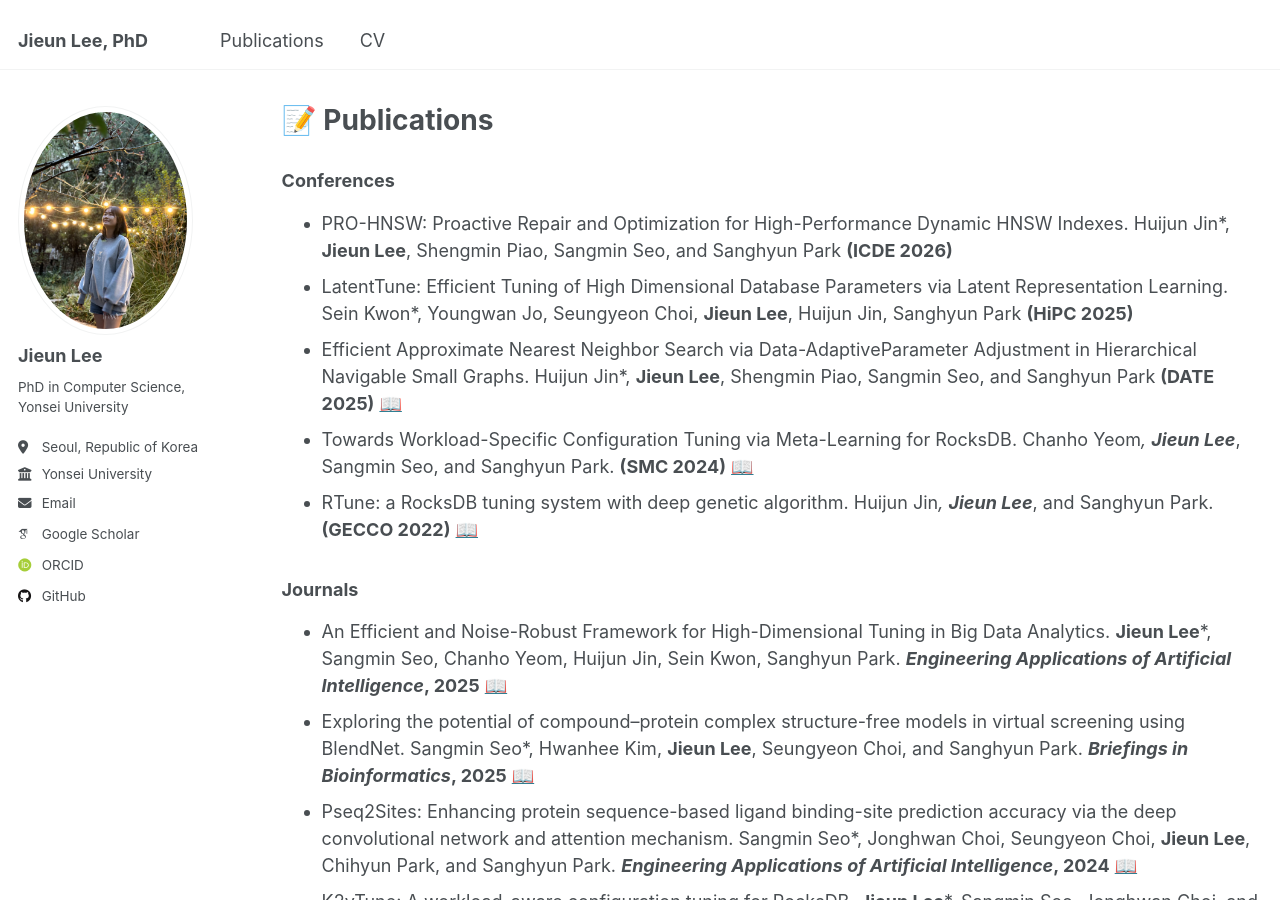
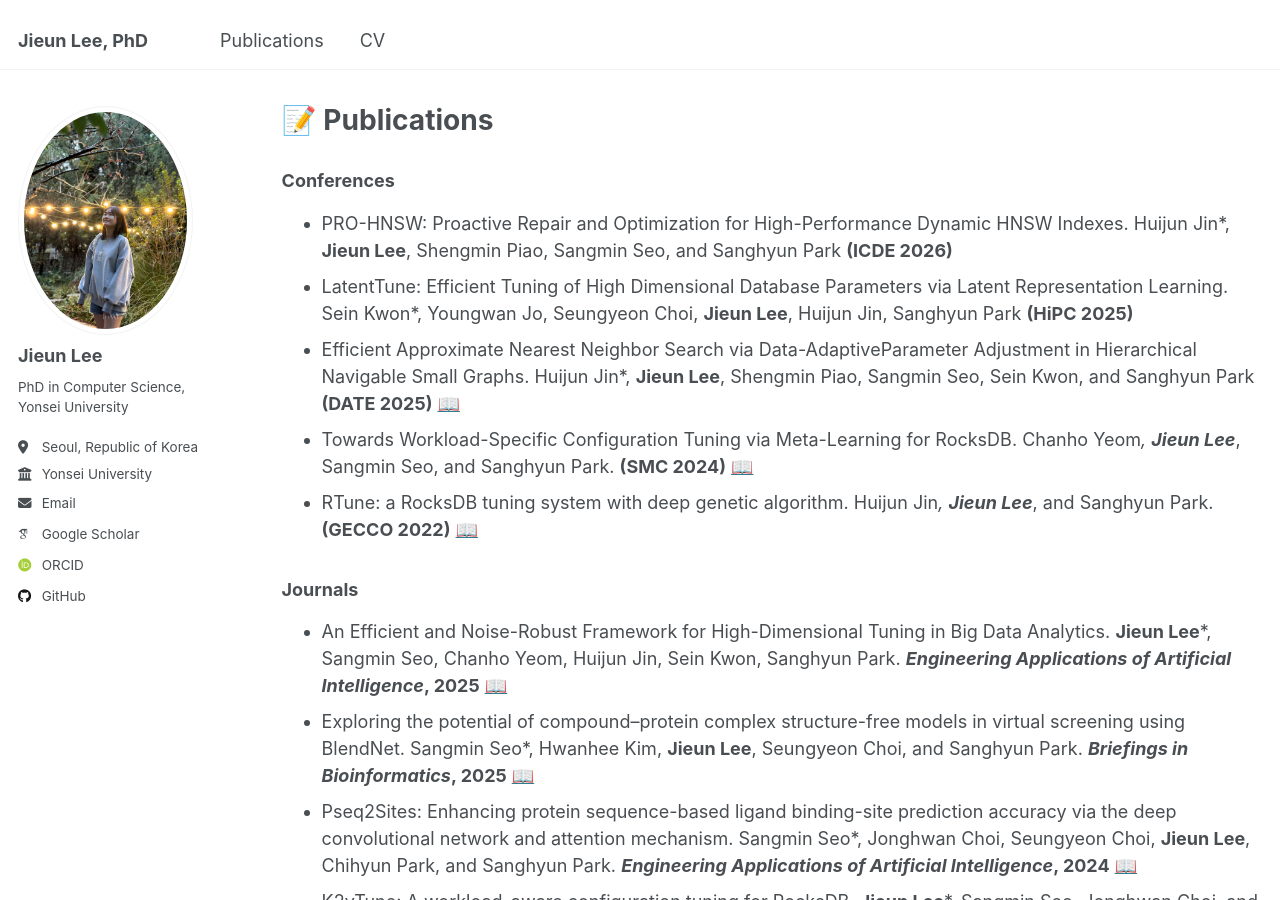
Before and after one commit to JIEUN-12/jieun-12.github.io, a Jekyll site: the page built from _pages/publications.md, in a window 1280 px wide and 900 px high. Built offline with Jekyll 4.4.1, drawn with Linux system fonts in a browser that asks for light colours; some web fonts are replaced.

Commit message:
Update publications.md

```diff
--- a/_pages/publications.md
+++ b/_pages/publications.md
@@ -8,7 +8,7 @@ author_profile: true
 ### Conferences
 * PRO-HNSW: Proactive Repair and Optimization for High-Performance Dynamic HNSW Indexes. Huijun Jin*, **Jieun Lee**, Shengmin Piao, Sangmin Seo, and Sanghyun Park **(ICDE 2026)**
 * LatentTune: Efficient Tuning of High Dimensional Database Parameters via Latent Representation Learning. Sein Kwon*, Youngwan Jo, Seungyeon Choi, **Jieun Lee**, Huijun Jin, Sanghyun Park **(HiPC 2025)**
-* Efficient Approximate Nearest Neighbor Search via Data-AdaptiveParameter Adjustment in Hierarchical Navigable Small Graphs. Huijun Jin*, **Jieun Lee**, Shengmin Piao, Sangmin Seo, and Sanghyun Park **(DATE 2025)** [📖](https://ieeexplore.ieee.org/document/10992903)
+* Efficient Approximate Nearest Neighbor Search via Data-AdaptiveParameter Adjustment in Hierarchical Navigable Small Graphs. Huijun Jin*, **Jieun Lee**, Shengmin Piao, Sangmin Seo, Sein Kwon, and Sanghyun Park **(DATE 2025)** [📖](https://ieeexplore.ieee.org/document/10992903)
 * Towards Workload-Specific Configuration Tuning via Meta-Learning for RocksDB. Chanho Yeom*, **Jieun Lee***, Sangmin Seo, and Sanghyun Park. **(SMC 2024)** [📖](https://doi.org/10.1109/SMC54092.2024.10831422)
 * RTune: a RocksDB tuning system with deep genetic algorithm. Huijun Jin*, **Jieun Lee***, and Sanghyun Park. **(GECCO 2022)** [📖](https://doi.org/10.1145/3512290.3528726)
 
```
